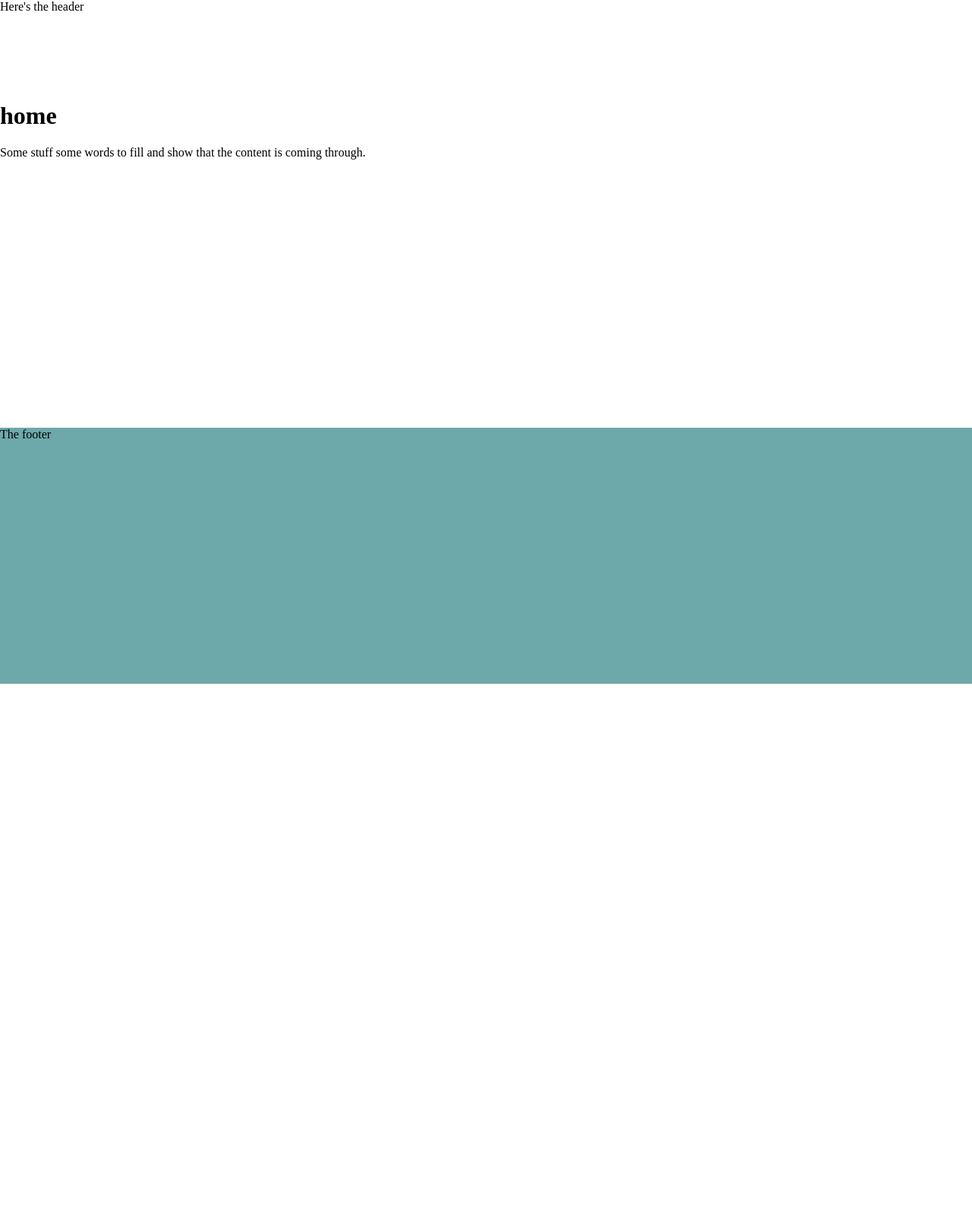
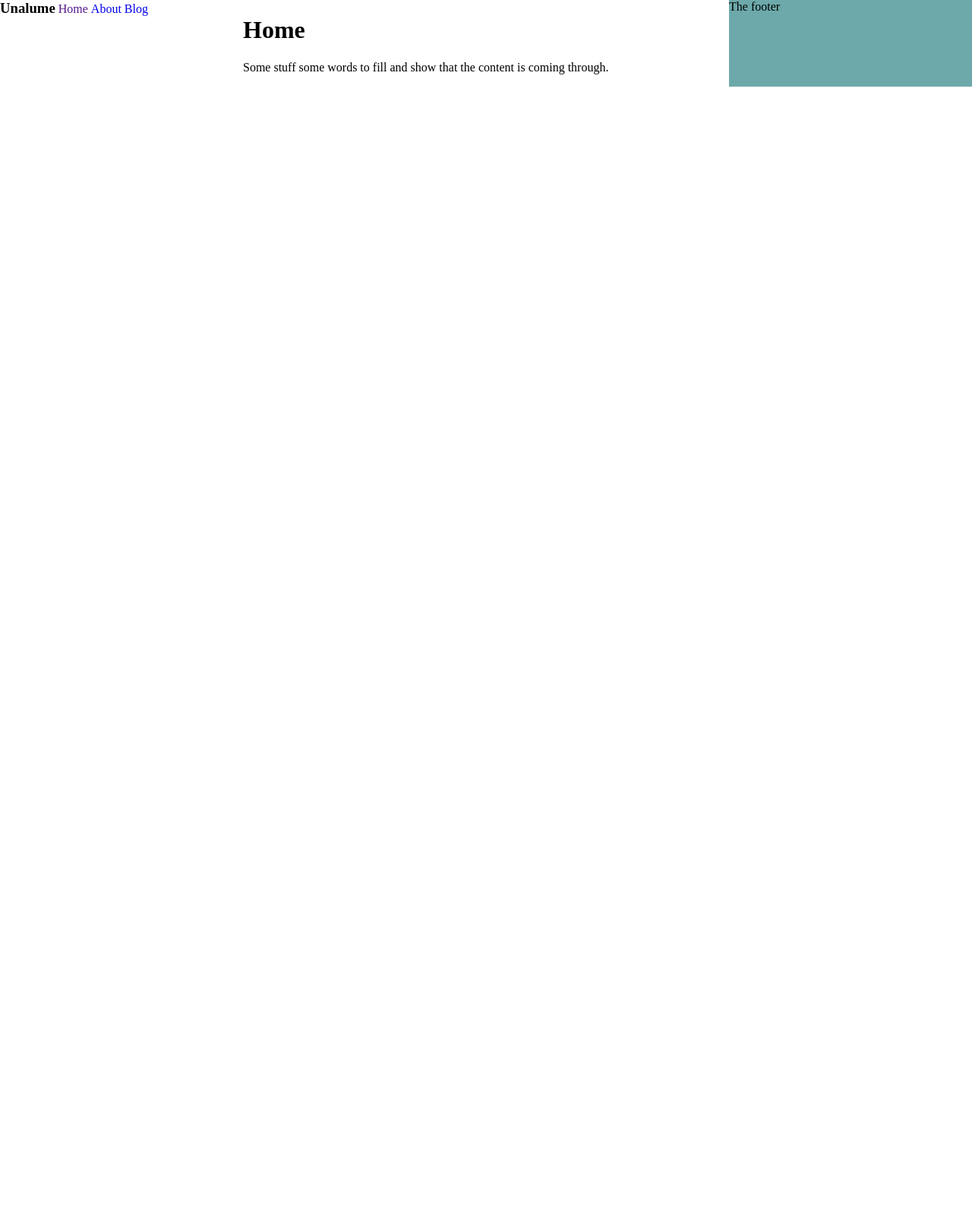
Before and after one commit to Unalume/unalume.github.io, a Jekyll site: the page built from index.md, in a window 1280 px wide. Shown: the whole page at 76% size. Built offline with Jekyll 4.4.1, drawn with Linux system fonts in a browser that asks for light colours; before the commit the page ends 900 px from its top, so only the background shows below that.

Commit message:
header nav / grid setup & positioning

```diff
--- /dev/null
+++ b/_data/nav.yml
@@ -0,0 +1,8 @@
+- title: "Home"
+  href: "/"
+
+- title: "About"
+  href: "/about/"
+
+- title: "Blog"
+  href: "/blog/"
--- a/_includes/header.html
+++ b/_includes/header.html
@@ -1 +1,30 @@
-<header>Here's the header</header>
+<header>
+
+    <h3 class="title">{{ site.title }}</h3>
+
+    <nav>
+        <ul>
+            {% for nav in site.data.nav %}
+
+                {% if nav.subcategories != null %}
+                    <li>
+                        <a href="{{ site.url }}{{ nav.url }}">{{ nav.title }} &#x25BC;</a>
+                    </li>
+
+                {% elsif nav.title == page.title %}
+                    <li class="active">
+                        <a href="{{ nav.url }}">{{ nav.title }}</a>
+                    </li>
+
+                {% else %}
+                    <li>
+                        <a href="{{ site.url }}{{ nav.href }}">{{ nav.title }}</a>
+                    </li>
+
+                {% endif %}
+
+            {% endfor %}
+        </ul>
+    </nav>
+
+</header>
--- a/_sass/base.scss
+++ b/_sass/base.scss
@@ -1,9 +1,3 @@
-$blue           : #22678C;
-$turquoise      : #75716f;
-$turq           : rgb(109, 169, 171);
-$lighterBlue    : #48525C;
-$yellow         : #ffa949;
-
 /* general stuff */
 
 html,
@@ -13,26 +7,12 @@ body {
    height:100%;
 }
 
-/* grind positioning */
-
-#container {
-    display: grid;
-    min-height:100%;
-    grid-template-rows: 1fr 4fr 3fr;
+ul {
+    margin: 0;
+    padding: 0;
+    list-style: none;
 }
 
-header{}
-main{}
-footer{}
-
-header, footer {
-    grid-column: 1 / -1;
-    /* needed for the floated layout */
-    clear: both;
+a {
+    text-decoration: none;
 }
-
-/* styling the elements */
-
-footer {
-    background-color: $turq;
-}
--- /dev/null
+++ b/_sass/looks.scss
@@ -0,0 +1,13 @@
+/* color definition */
+
+$blue           : #22678C;
+$turquoise      : #75716f;
+$turq           : rgb(109, 169, 171);
+$lighterBlue    : #48525C;
+$yellow         : #ffa949;
+
+/* styling the elements */
+
+footer {
+    background-color: $turq;
+}
--- /dev/null
+++ b/_sass/pos.scss
@@ -0,0 +1,20 @@
+/* grid positioning */
+
+#container {
+    display: grid;
+    min-height:100%;
+    grid-template-columns: 1fr 2fr 1fr;
+    grid-template-rows: 1fr 8fr 5fr;
+}
+
+header {
+    grid-column: auto;
+    grid-row: 1;
+}
+main {}
+footer{}
+
+/* horizontal header nav list */
+.title, nav, ul, li {
+    display: inline;
+}
--- a/css/style.scss
+++ b/css/style.scss
@@ -2,4 +2,6 @@
 ---
 
 // Imports
+@import "pos";
 @import "base";
+@import "looks";
--- a/index.md
+++ b/index.md
@@ -1,7 +1,7 @@
 ---
 
 layout: default
-title: home
+title: Home
 ---
 
 # {{ page.title }}
```
Also changed, not shown: about.md (+1 -1 lines).
